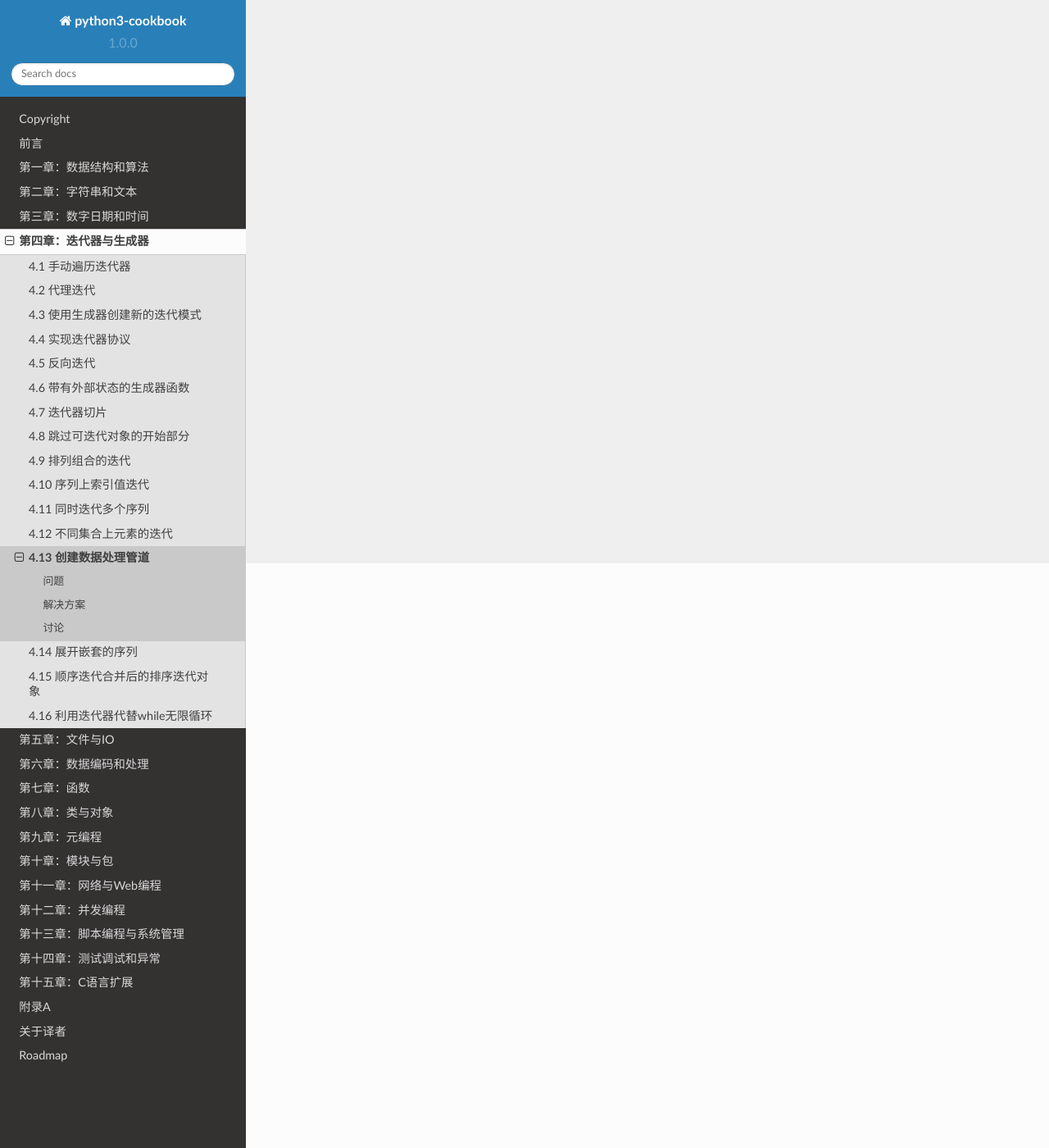
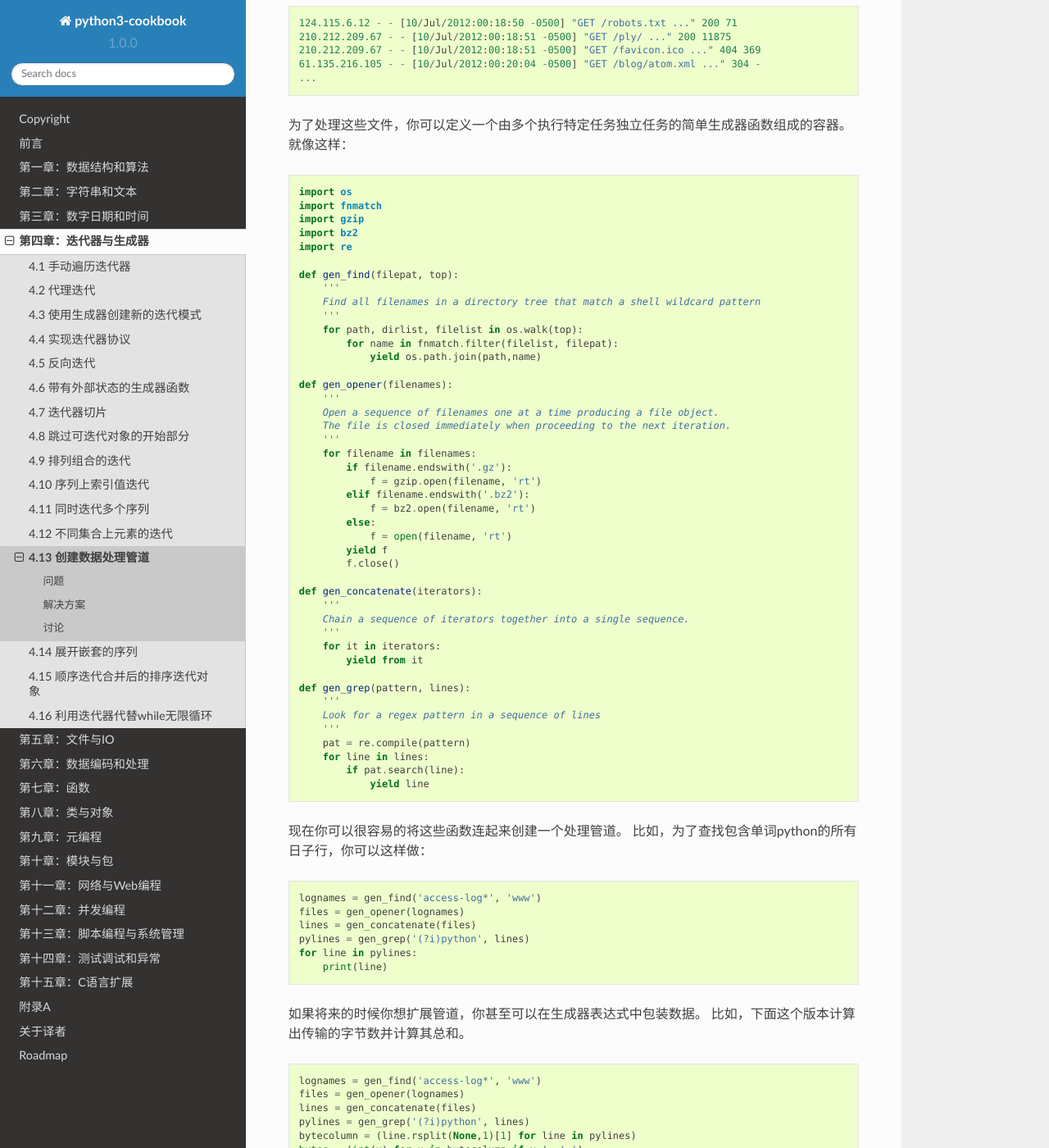
Before and after one commit to yidao620c/python3-cookbook, a Sphinx documentation site: the page built from source/c04/p13_create_data_processing_pipelines.rst, in a window 1280 px wide and 1400 px high, scrolled down 713 px. Shown: the whole window at 82% size. Built offline with Sphinx 7.4.7 and the Read the Docs theme 2.0.0, drawn with Linux system fonts in a browser that asks for light colours; some of the changed text lies outside the part shown.

Commit message:
4.13starting....

```diff
--- a/source/c04/p12_iterate_on_items_in_separate_containers.rst
+++ b/source/c04/p12_iterate_on_items_in_separate_containers.rst
@@ -57,6 +57,8 @@ itertools.chain()方法可以用来简化这个任务。
         # Process item
         ...
 
+|
+
 ----------
 讨论
 ----------
--- a/source/c04/p13_create_data_processing_pipelines.rst
+++ b/source/c04/p13_create_data_processing_pipelines.rst
@@ -5,14 +5,127 @@
 ----------
 问题
 ----------
-todo...
+你想以数据管道(类似Unix管道)的方式迭代处理数据。
+比如，你有个大量的数据需要处理，但是不能将它们一次性放入内存中。
+
+|
 
 ----------
 解决方案
 ----------
-todo...
+生成器函数是一个实现管道机制的好办法。
+为了演示，假定你要处理一个非常大的日志文件目录：
+
+.. code-block:: python
+
+    foo/
+        access-log-012007.gz
+        access-log-022007.gz
+        access-log-032007.gz
+        ...
+        access-log-012008
+    bar/
+        access-log-092007.bz2
+        ...
+        access-log-022008
+
+假设每个日志文件包含这样的数据：
+
+.. code-block:: python
+
+    124.115.6.12 - - [10/Jul/2012:00:18:50 -0500] "GET /robots.txt ..." 200 71
+    210.212.209.67 - - [10/Jul/2012:00:18:51 -0500] "GET /ply/ ..." 200 11875
+    210.212.209.67 - - [10/Jul/2012:00:18:51 -0500] "GET /favicon.ico ..." 404 369
+    61.135.216.105 - - [10/Jul/2012:00:20:04 -0500] "GET /blog/atom.xml ..." 304 -
+    ...
+
+为了处理这些文件，你可以定义一个由多个执行特定任务独立任务的简单生成器函数组成的容器。就像这样：
+
+.. code-block:: python
+
+    import os
+    import fnmatch
+    import gzip
+    import bz2
+    import re
+
+    def gen_find(filepat, top):
+        '''
+        Find all filenames in a directory tree that match a shell wildcard pattern
+        '''
+        for path, dirlist, filelist in os.walk(top):
+            for name in fnmatch.filter(filelist, filepat):
+                yield os.path.join(path,name)
+
+    def gen_opener(filenames):
+        '''
+        Open a sequence of filenames one at a time producing a file object.
+        The file is closed immediately when proceeding to the next iteration.
+        '''
+        for filename in filenames:
+            if filename.endswith('.gz'):
+                f = gzip.open(filename, 'rt')
+            elif filename.endswith('.bz2'):
+                f = bz2.open(filename, 'rt')
+            else:
+                f = open(filename, 'rt')
+            yield f
+            f.close()
+
+    def gen_concatenate(iterators):
+        '''
+        Chain a sequence of iterators together into a single sequence.
+        '''
+        for it in iterators:
+            yield from it
+
+    def gen_grep(pattern, lines):
+        '''
+        Look for a regex pattern in a sequence of lines
+        '''
+        pat = re.compile(pattern)
+        for line in lines:
+            if pat.search(line):
+                yield line
+
+现在你可以很容易的将这些函数连起来创建一个处理管道。
+比如，为了查找包含单词python的所有日子行，你可以这样做：
+
+.. code-block:: python
+
+    lognames = gen_find('access-log*', 'www')
+    files = gen_opener(lognames)
+    lines = gen_concatenate(files)
+    pylines = gen_grep('(?i)python', lines)
+    for line in pylines:
+        print(line)
+
+如果将来的时候你想扩展管道，你甚至可以在生成器表达式中包装数据。
+比如，下面这个版本计算出传输的字节数并计算其总和。
+
+.. code-block:: python
+
+    lognames = gen_find('access-log*', 'www')
+    files = gen_opener(lognames)
+    lines = gen_concatenate(files)
+    pylines = gen_grep('(?i)python', lines)
+    bytecolumn = (line.rsplit(None,1)[1] for line in pylines)
+    bytes = (int(x) for x in bytecolumn if x != '-')
+    print('Total', sum(bytes))
+
+|
 
 ----------
 讨论
 ----------
-todo...
+以管道方式处理数据可以用来解决各类其他问题，包括解析，读取实时数据，定时轮询等。
+
+In understanding the code, it is important to grasp that the yield statement acts as a
+kind of data producer whereas a for loop acts as a data consumer. When the generators
+are stacked together, each yield feeds a single item of data to the next stage of the
+pipeline that is consuming it with iteration. In the last example, the sum() function is
+actually driving the entire program, pulling one item at a time out of the pipeline of
+generators.
+为了理解上述代码，重点是要明白yield语句作为数据的生产者而for循环语句作为数据的消费者。
+当这些生成器被连在一起后，每个yield会将一个单独的数据元素传递给迭代处理管道的下一阶段。
+在例子最后部分
```
Also changed, not shown: 1 other file.
